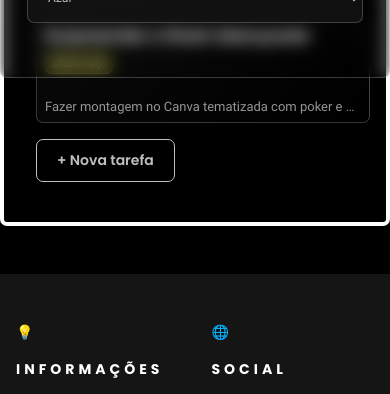
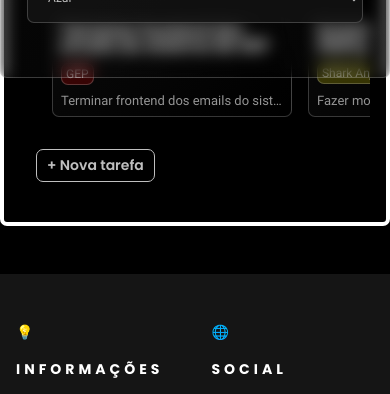
Before and after one commit to leonardocassauara/PP-Implementation-Site, a plain HTML site: page pages/crud-poo/index.html in a window 390 px wide. Shown: the part 570-964 px from the top of the page. Drawn offline with Linux system fonts and the light colour scheme.

Commit message:
feat: adicionando últimos estilos e responsividade a página

```diff
--- a/pages/crud-poo/index.css
+++ b/pages/crud-poo/index.css
@@ -91,6 +91,11 @@ body {
   font-style: italic;
 }
 
+.banner__button-wrapper {
+  display: flex;
+  gap: 1rem;
+}
+
 .banner__button {
   color: var(--c3);
   background: transparent;
@@ -106,10 +111,33 @@ body {
   background-color: var(--c3);
 }
 
+.banner__button--danger {
+  color: var(--danger);
+  background: transparent;
+  padding: 10px 20px;
+  border: 0.5px solid var(--danger);
+  border-radius: var(--border-radius);
+  cursor: pointer;
+  transition: var(--transition);
+}
+
+.banner__button--danger:hover {
+  color: var(--c6);
+  background-color: var(--danger);
+}
+
 .banner__notes-wrapper {
   display: flex;
   flex-direction: column;
   gap: 1rem;
+  overflow-y: auto;
+  scroll-behavior: smooth;
+  padding: 1rem;
+  max-height: 18.75rem;
+}
+
+.banner__notes-wrapper::-webkit-scrollbar {
+  display: none;
 }
 
 .note {
@@ -128,6 +156,7 @@ body {
   transition: var(--transition);
   padding: 0.5rem;
   gap: 0.5rem;
+  flex-shrink: 0;
 }
 
 .note:hover {
@@ -301,6 +330,7 @@ body {
   position: relative;
   width: 100%;
   padding: 1rem;
+  padding-right: 0;
   border-radius: var(--border-radius);
   border: var(--glass-border);
   background: rgba(20, 20, 20, 0.8);
@@ -316,4 +346,18 @@ body {
     padding-top: 0.75rem;
     padding-bottom: 0.75rem;
   }
+  .banner__button-wrapper {
+    gap: 0.25rem;
+  }
+  .note {
+    max-width: 15rem;
+  }
+  .banner__button {
+    padding: 0.3125rem 0.625rem;
+  }
+  .banner__notes-wrapper {
+    flex-direction: row;
+    overflow-y: initial;
+    overflow-x: auto;
+  }
 }
```
